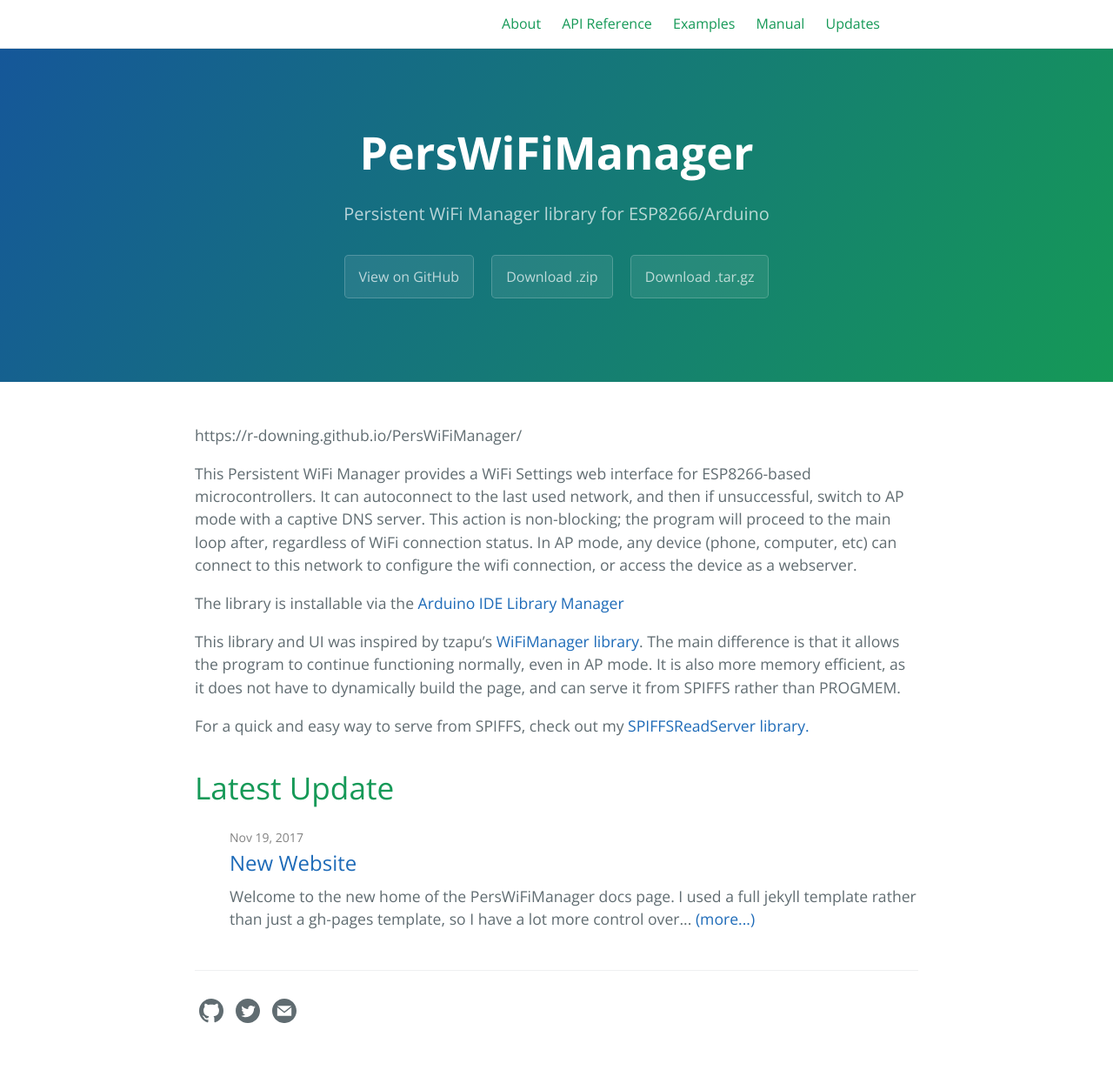
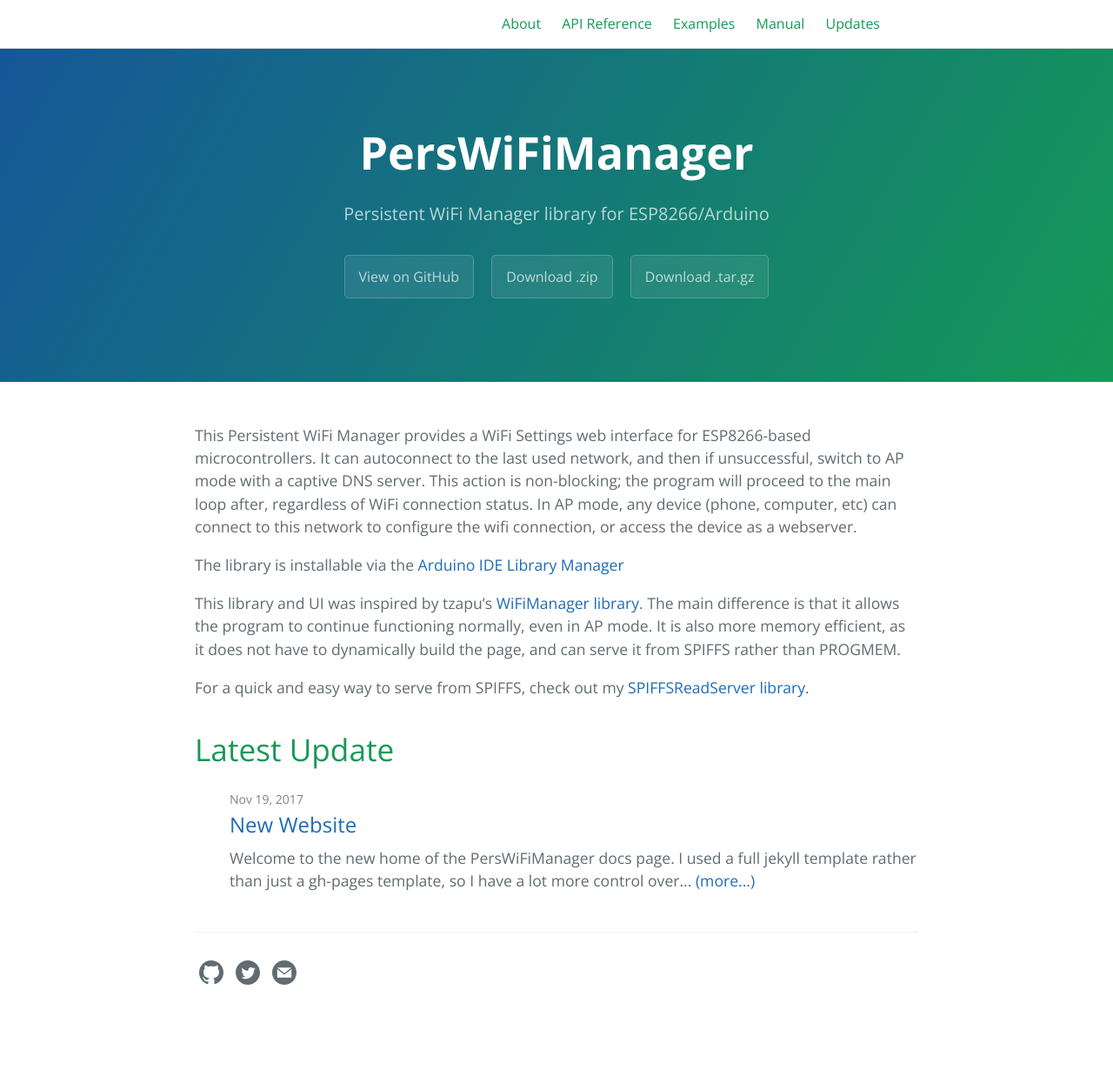
Before and after one commit to r-downing/PersWiFiManager, a Jekyll site: the page built from index.md, in a window 1280 px wide. Shown: the whole page at 87% size. Built offline with Jekyll 4.4.1, drawn with Linux system fonts in a browser that asks for light colours; after the commit the page ends 1186 px from its top, so only the background shows below that.

Commit message:
Update index.md

```diff
--- a/index.md
+++ b/index.md
@@ -7,8 +7,6 @@
 #
 layout: home
 ---
-
-{{page.url | absolute_url}}
 
 This Persistent WiFi Manager provides a WiFi Settings web interface for ESP8266-based microcontrollers. It can autoconnect to the last used network, and then if unsuccessful, switch to AP mode with a captive DNS server. This action is non-blocking; the program will proceed to the main loop after, regardless of WiFi connection status. In AP mode, any device (phone, computer, etc) can connect to this network to configure the wifi connection, or access the device as a webserver.
 
```
